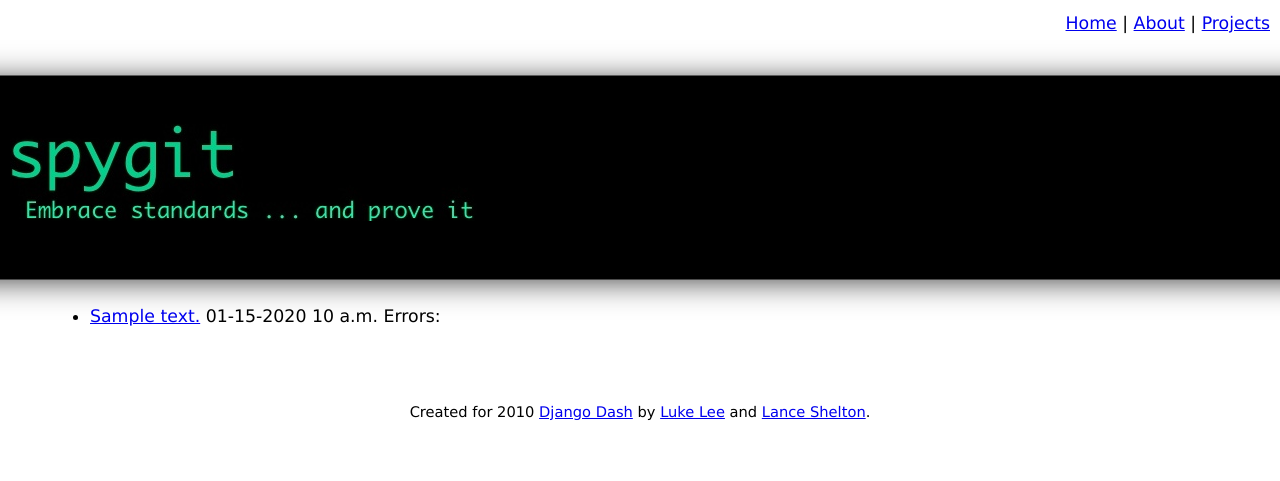
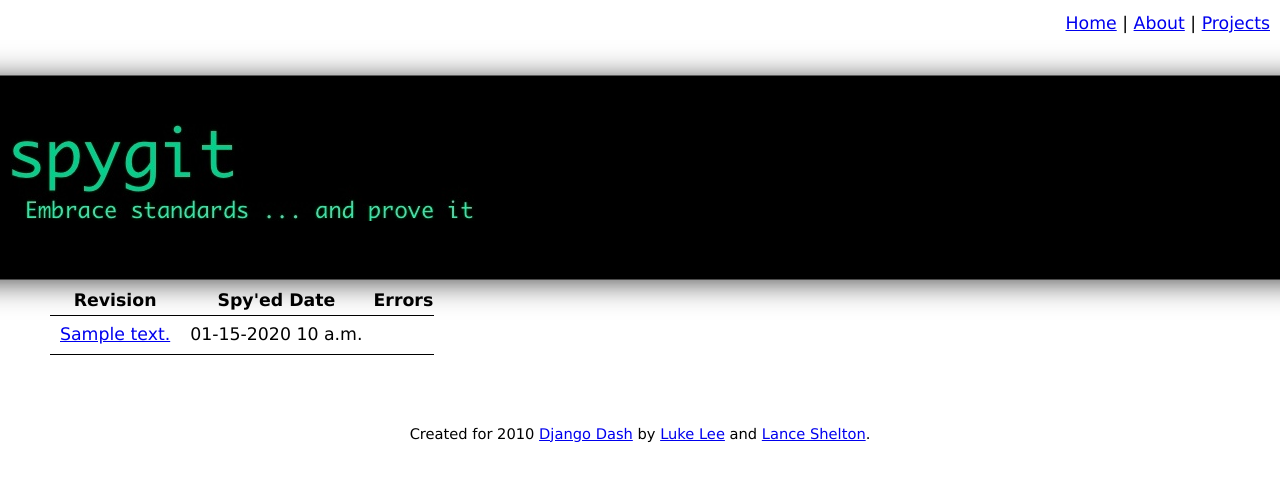
Before and after one commit to durden/spygit, a Django app: template spygitapp/templates/project_overview.html in a window 1280 px wide. Shown: the top 481 px of the page. Run offline with Django 3.2, Linux system fonts and the light colour scheme; the template is opened without the code that fills it: most values are stand-ins (such as "Sample title", 1, 10 or a date in 2020).

Commit message:
Cleaning up overview view, maybe its a bit easier to read now

```diff
--- a/spygitapp/templates/project_overview.html
+++ b/spygitapp/templates/project_overview.html
@@ -6,14 +6,21 @@
 {% endblock %}
 
 {% block content %}
-    <ul>
+    <table class="proj_overview">
+        <thead>
+            <tr>
+                <th>Revision</th>
+                <th>Spy'ed Date</th>
+                <th>Errors</th>
+            </tr>
         {% for run in runs %}
-            <li>
+            <tr>
+                <td>
                 <a href="/{{run.run_obj.project_name}}/{{run.run_obj.git_revision}}">
-                    {{run.run_obj.git_revision}}</a>
-                {{run.run_obj.date|date:"m-d-Y P"}}
-                <span>Errors: {{run.errors}}</span>
-            </li>
+                    {{run.run_obj.git_revision}}</a></td>
+                <td>{{run.run_obj.date|date:"m-d-Y P"}}</td>
+                <td>{{run.errors}}</td>
+            </tr>
         {% endfor %}
-    </ul>
+    </table>
 {% endblock %}
--- a/static/css/main.css
+++ b/static/css/main.css
@@ -64,6 +64,16 @@
 }
 
 
+table.proj_overview {
+    border-collapse: collapse;
+}
+
+table.proj_overview td {
+    border-bottom: 1px solid #000000;
+    border-top: 1px solid #000000;
+    padding: 5px 10px;
+}
+
 .error {
     cursor: pointer;
 }
```
